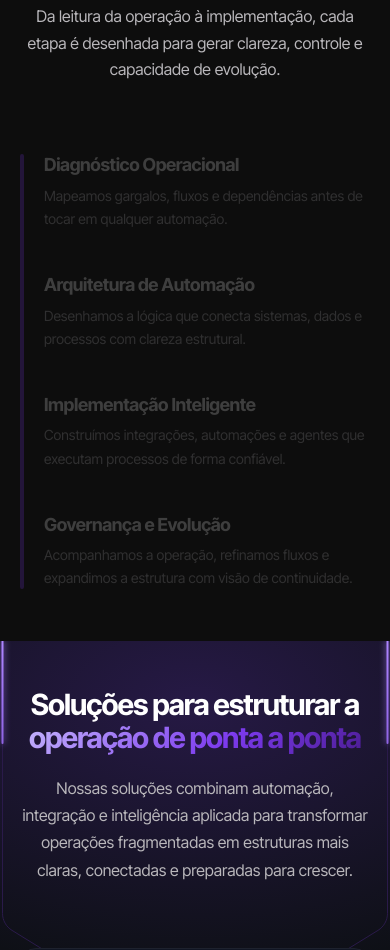
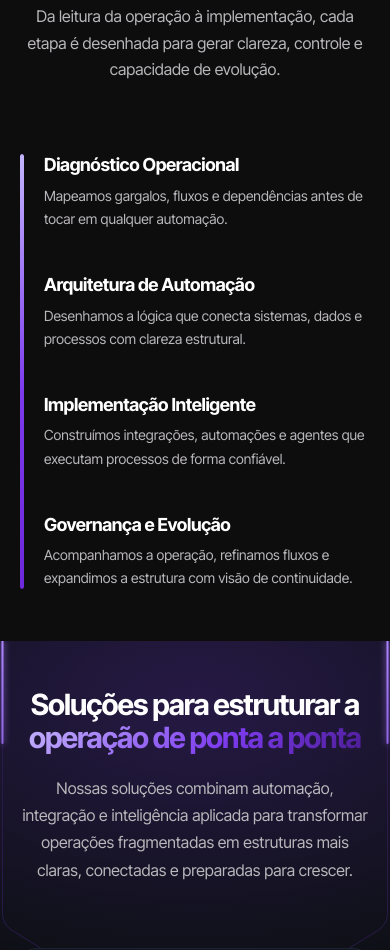
Before and after one commit to syno-br/syno-site, a website: page index.html in a window 390 px wide. Shown: the part 3988-4938 px from the top of the page. Drawn offline with nearby package versions, Linux system fonts and the light colour scheme; animation ran at ten frames a second.

Commit message:
Mobile journey: transição mais suave na linha e slide nos stops

```diff
--- a/index.html
+++ b/index.html
@@ -1231,21 +1231,25 @@
         background: linear-gradient(180deg, #C4B5FD 0%, #7C3AED 55%, #6D28D9 100%);
         border-radius: 2px;
         box-shadow: 0 0 8px rgba(167,85,247,0.9), 0 0 16px rgba(124,58,237,0.4);
-        transition: height 0.1s linear;
+        transition: height 0.35s cubic-bezier(0.16, 1, 0.3, 1);
       }
       .jstop {
         position: relative !important;
         left: auto !important; top: auto !important;
-        opacity: 0.2 !important;
-        transform: none !important;
+        opacity: 0.22 !important;
+        transform: translateX(-10px) !important;
         filter: none !important;
         margin: 0 0 44px !important;
         width: 100% !important;
-        transition: opacity 0.5s ease !important;
+        transition: opacity 0.55s cubic-bezier(0.16, 1, 0.3, 1) !important,
+                    transform 0.55s cubic-bezier(0.16, 1, 0.3, 1) !important;
         z-index: 2 !important;
       }
       .jstop:last-child { margin-bottom: 0 !important; }
-      .jstop.active { opacity: 1 !important; }
+      .jstop.active {
+        opacity: 1 !important;
+        transform: translateX(0) !important;
+      }
       .stop-luz { display: none !important; }
       .stop-content,
       .stop-content.jstop-content-left {
@@ -2871,19 +2875,17 @@ function switchTab(idx) {
   const stops  = Array.from(document.querySelectorAll('.jstop'));
   if (!fill || !canvas || !stops.length) return;
 
-  // Trigger: 40% abaixo do centro da tela = 70% do topo
-  const TRIGGER = window.innerHeight * 0.7;
-
   function update() {
     if (window.innerWidth > 768) return;
-    const cr       = canvas.getBoundingClientRect();
-    const progress = Math.max(0, Math.min(1, (TRIGGER - cr.top) / cr.height));
+    const trigger = window.innerHeight * 0.72; // recalcula a cada scroll
+    const cr      = canvas.getBoundingClientRect();
+    const progress = Math.max(0, Math.min(1, (trigger - cr.top) / cr.height));
     fill.style.height = (progress * 100) + '%';
     stops.forEach(stop => {
       const h3  = stop.querySelector('h3');
       if (!h3) return;
       const mid = h3.getBoundingClientRect().top + h3.offsetHeight / 2;
-      stop.classList.toggle('active', mid < TRIGGER);
+      stop.classList.toggle('active', mid < trigger);
     });
   }
 
```
